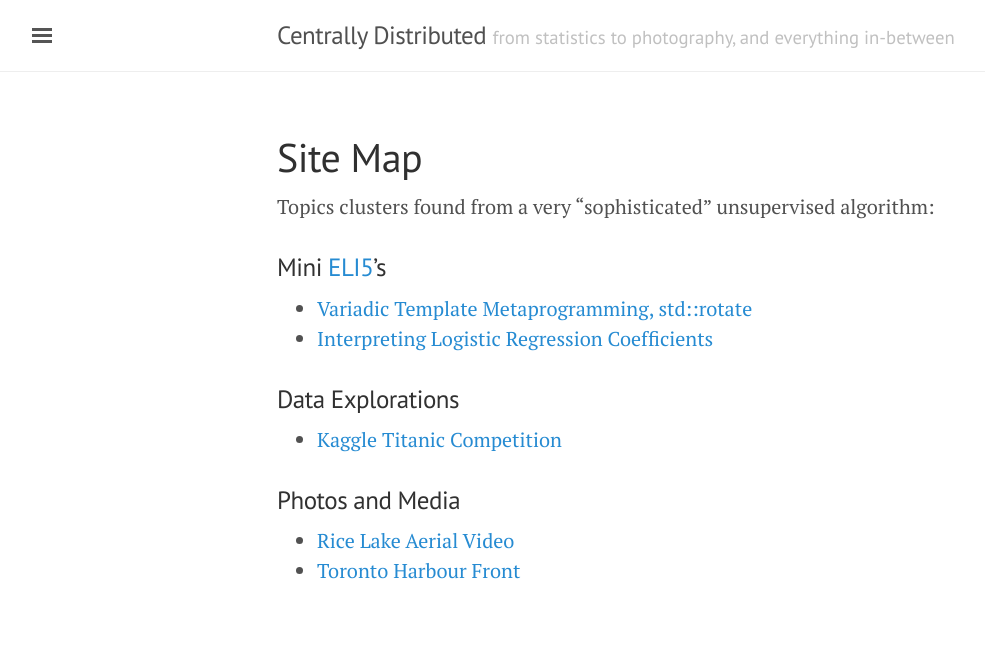
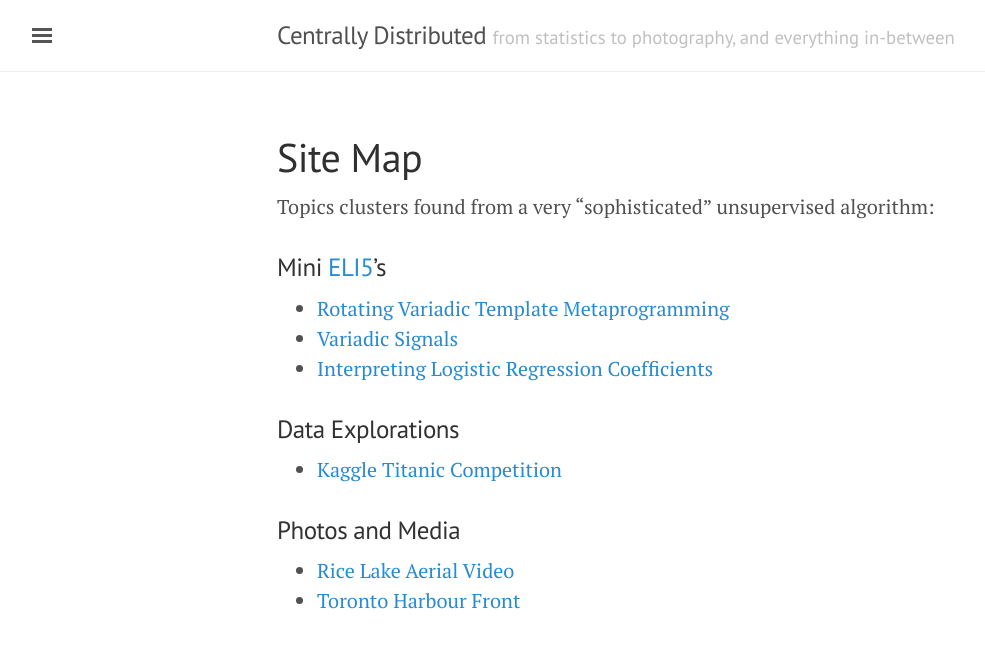
Before and after one commit to Estinox/estinox.github.io, a Jekyll site: the page built from site_map.md, in a window 1280 px wide. Shown: the top 648 px of the page, without its empty margins (3-988 px from the left). Built offline with Jekyll 4.4.1, drawn with Linux system fonts in a browser that asks for light colours; comment, search, counter and statistics services are not loaded.

Commit message:
updated site map

```diff
--- a/site_map.md
+++ b/site_map.md
@@ -6,7 +6,8 @@ title: Site Map
 Topics clusters found from a very "sophisticated" unsupervised algorithm:
 
 ### Mini [ELI5](https://www.reddit.com/r/explainlikeimfive/){:target="blank"}'s
-- [Variadic Template Metaprogramming, std::rotate]({{ site.baseurl }}/2016/10/29/Meta-Rotate-Cpp/)
+- [Rotating Variadic Template Metaprogramming]({{ site.baseurl }}/2016/10/29/Meta-Rotate-Cpp/)
+- [Variadic Signals]({{ site.baseurl }}/2016/11/13/Variadic-Signals/)
 - [Interpreting Logistic Regression Coefficients]({{ site.baseurl }}/2016/08/01/Interpreting-Logistic-Regression/)
 
 ### Data Explorations
```
